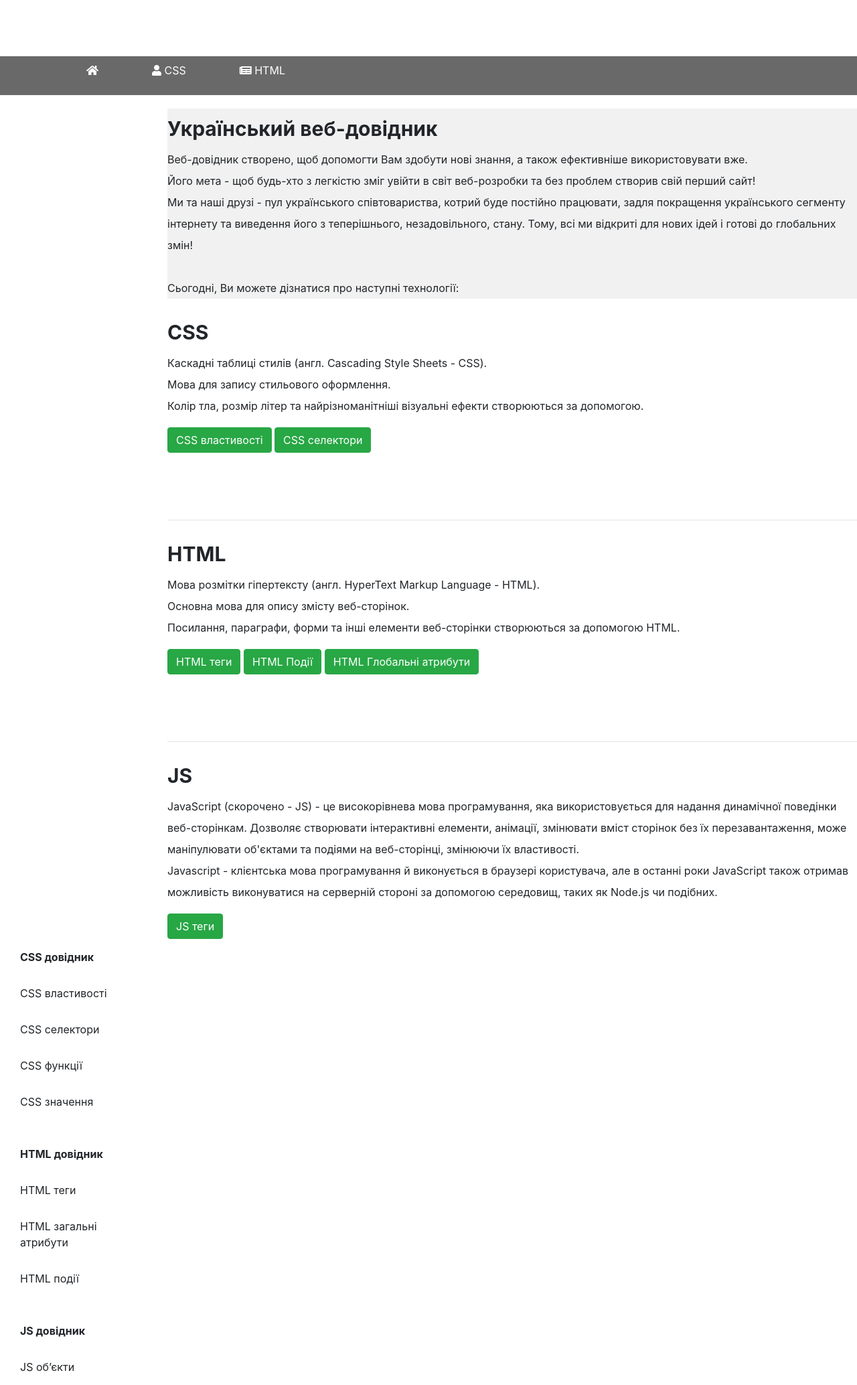
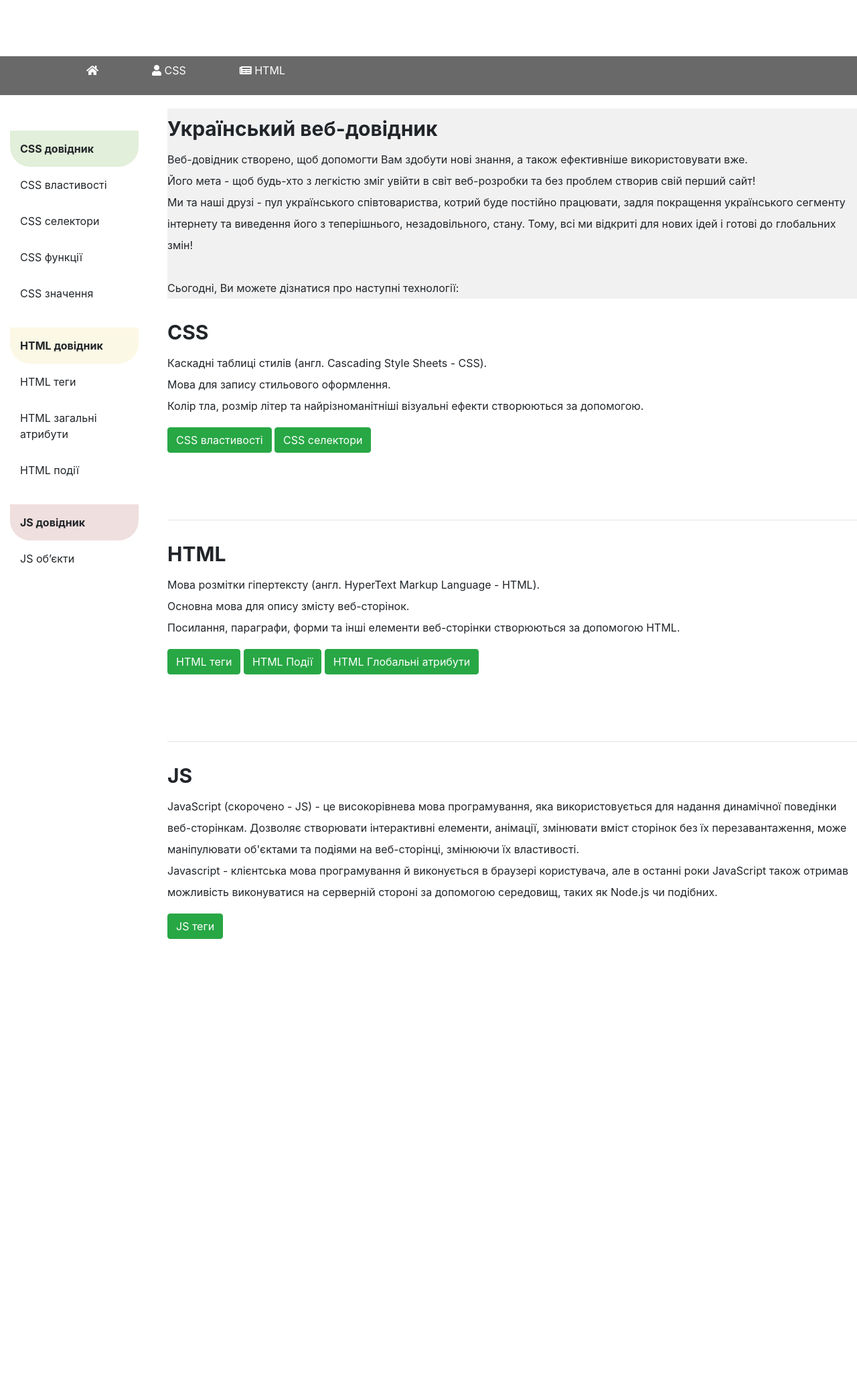
Before and after one commit to OWLsTyLe/first-, a Django app: template my/main/templates/main/index.html in a window 1280 px wide. Shown: the whole page at 67% size. After the commit the page ends 1402 px from the top, so only its background shows below. Run offline with Django 5.2, Linux system fonts and the light colour scheme; the template is opened without the code that fills it, so the values that code supplies are empty; parts of the project's set-up code (start-up, migrations or seed data) failed here and were passed over; some libraries are stand-ins or nearby versions.

Commit message:
style tables

```diff
--- a/my/main/templates/main/index.html
+++ b/my/main/templates/main/index.html
@@ -47,9 +47,9 @@
         <button  class="btn btn-success"> JS теги  </button>
     </div>
 
-<table class="first_table">
+<table class="first_table" style="margin-top: -1207px">
     <tr>
-        <th> CSS довідник</th>
+        <th style="background: #e2efda; text-decoration-color: #4a7543;" > CSS довідник</th>
     </tr>
     <tr>
         <td> CSS властивості </td>
@@ -65,9 +65,9 @@
     </tr>
 </table>
 
- <table class="first_table">
+ <table class="first_table" >
     <tr>
-        <th> HTML довідник</th>
+        <th style="background: #fbf8e5; text-decoration-color:#a89671;"> HTML довідник</th>
     </tr>
     <tr>
         <td> HTML теги </td>
@@ -83,10 +83,12 @@
  </table> <br>
   <table class="first_table">
     <tr>
-        <th> JS довідник</th>
+        <th style="background: #efdfde; text-decoration-color: #be8683;"> JS довідник</th>
     </tr>
     <tr>
         <td> JS обʼєкти </td>
     </tr>
   </table>
+<div class="gray-rectangle" style="background-color: #f1f1f1; ">
+</div>
 {% endblock %}
```
